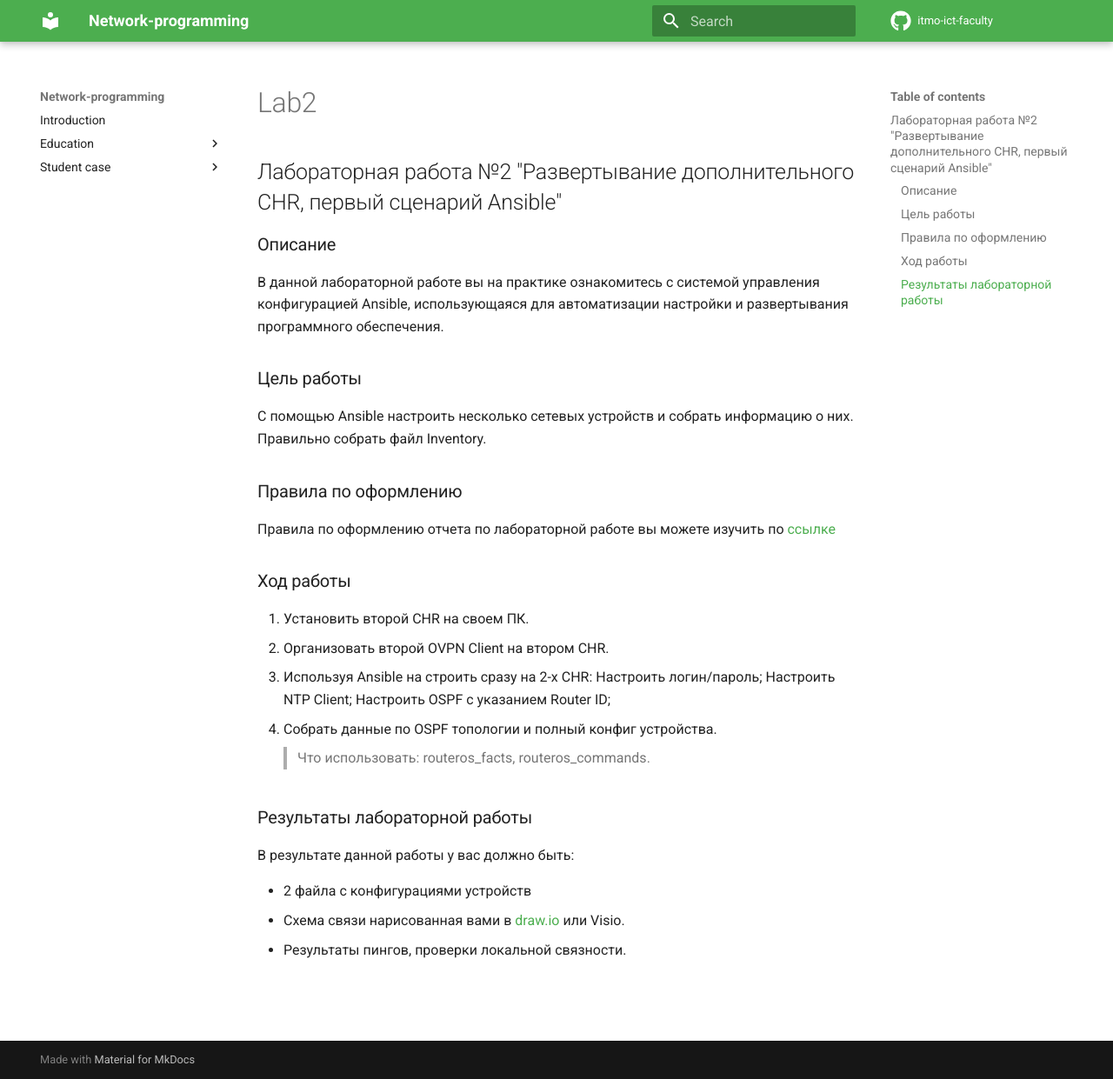
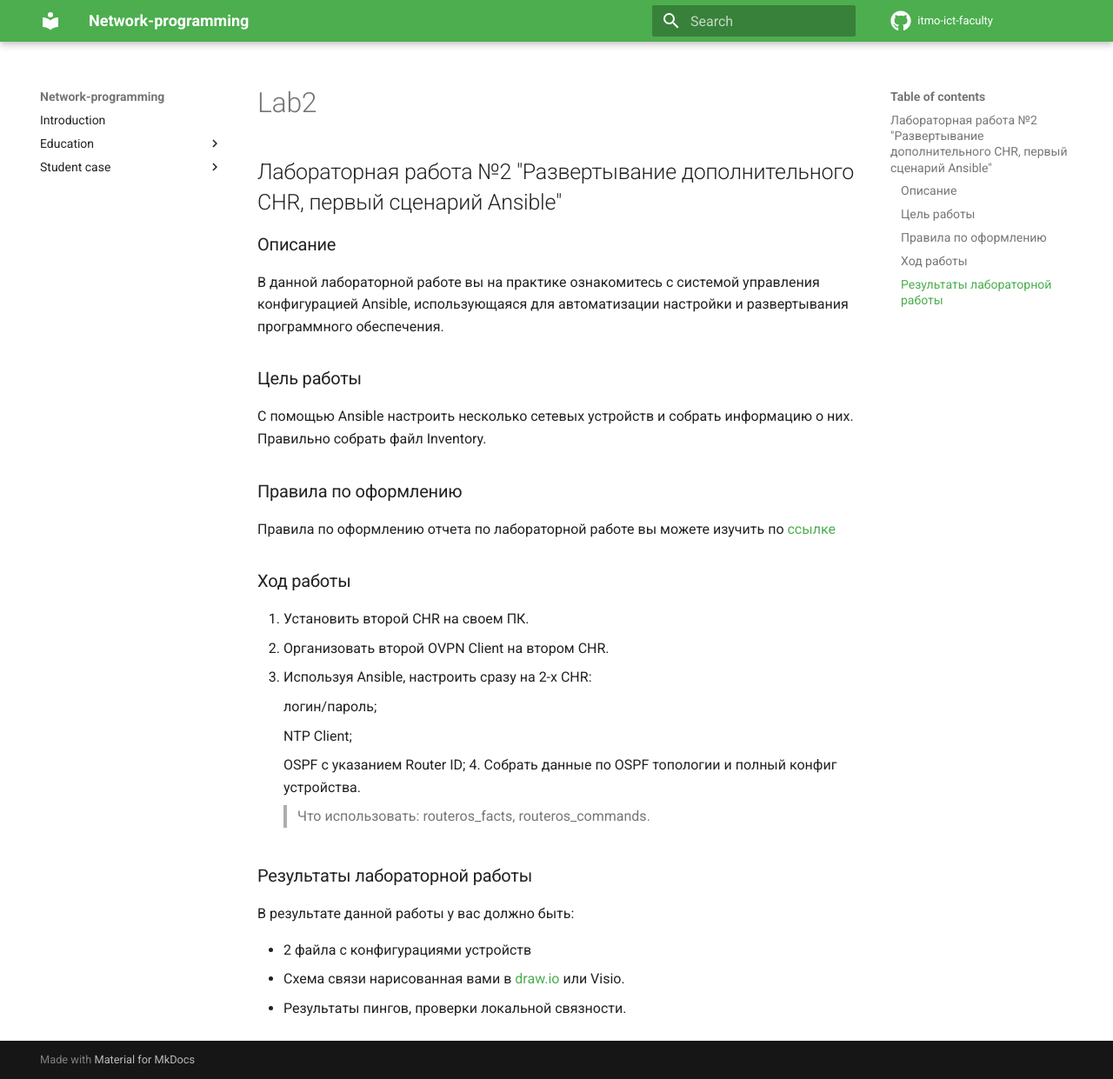
Before and after one commit to itmo-ict-faculty/network-programming, an MkDocs documentation site: the page built from docs/education/labs2022_2023/lab2/lab2.md, in a window 1280 px wide and 1241 px high. Shown: the whole window at 87% size. Built offline with MkDocs 1.6.1 and Material for MkDocs 9.7.7, drawn with Linux system fonts in a browser that asks for light colours; comment, search, counter and statistics services are not loaded.

Commit message:
Исправление пунктуации

```diff
--- a/docs/education/labs2022_2023/lab2/lab2.md
+++ b/docs/education/labs2022_2023/lab2/lab2.md
@@ -13,10 +13,13 @@
 
 1. Установить второй CHR на своем ПК.
 2. Организовать второй OVPN Client на втором CHR.
-3. Используя Ansible на строить сразу на 2-х CHR:
-    Настроить логин/пароль;
-    Настроить NTP Client;
-    Настроить OSPF с указанием Router ID;
+3. Используя Ansible, настроить сразу на 2-х CHR:
+
+    логин/пароль;
+
+    NTP Client;
+
+    OSPF с указанием Router ID;
 4. Собрать данные по OSPF топологии и полный конфиг устройства.
 >Что использовать:
 routeros_facts, routeros_commands.
```
